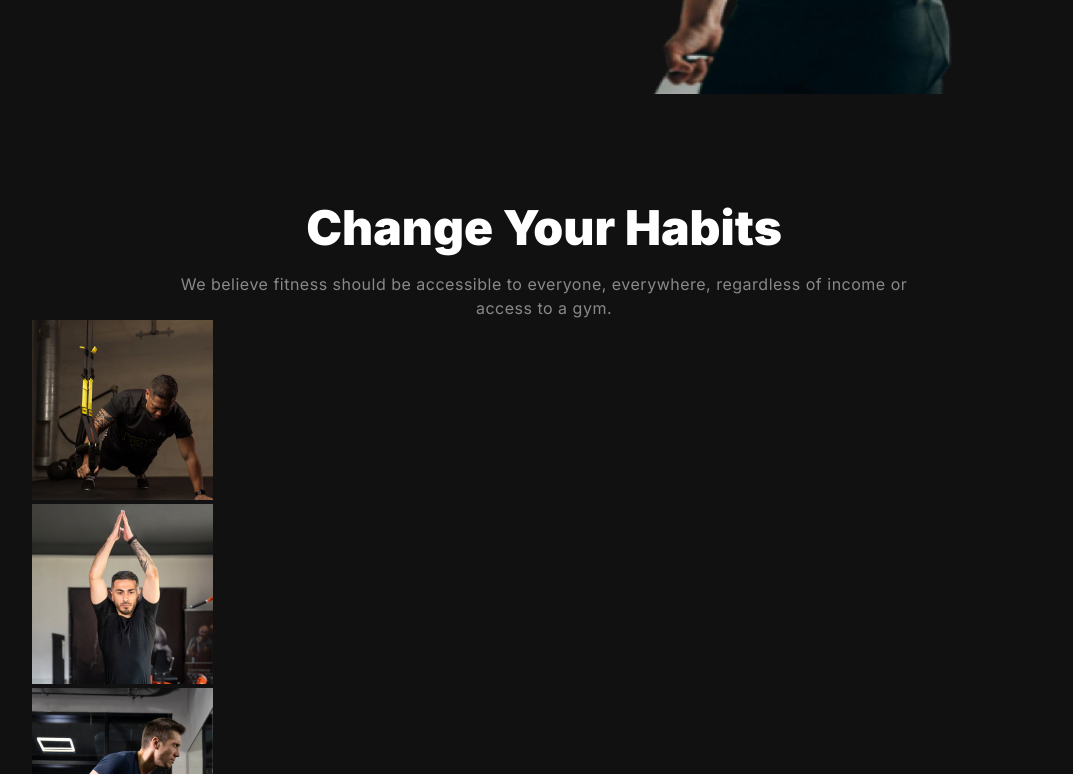
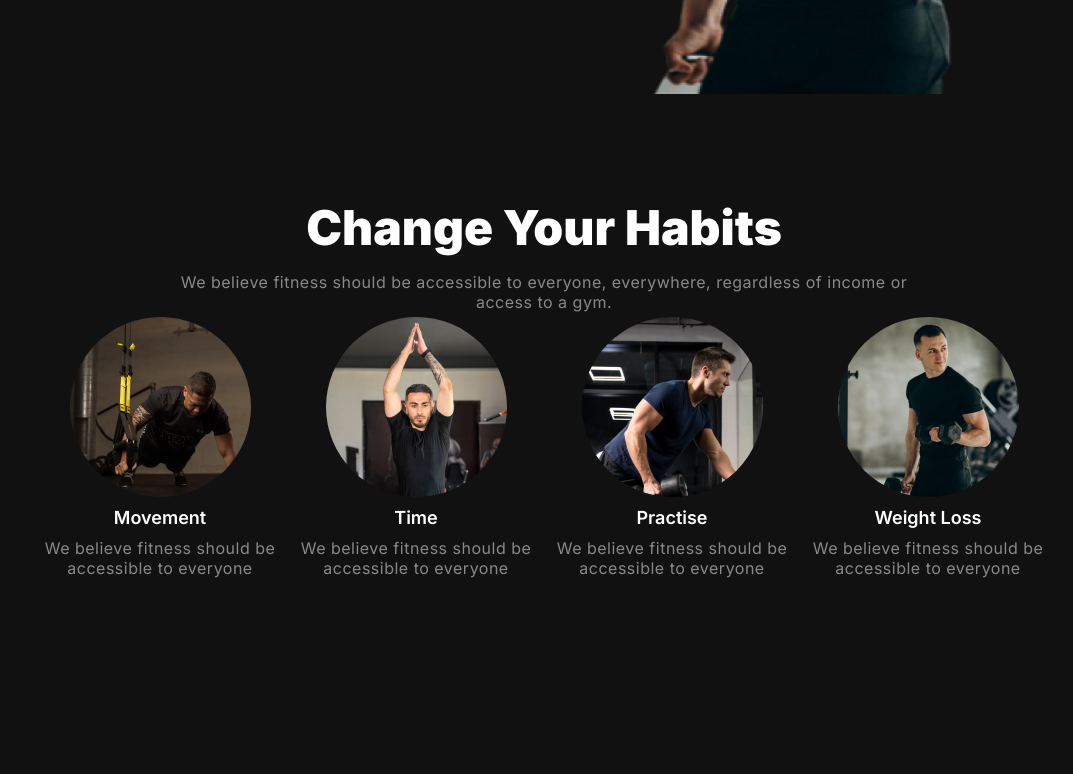
Before and after one commit to Anamul757/Second-challenge-repo, a plain HTML site: page index.html in a window 1280 px wide. Shown: the part 587-1361 px from the top of the page, without its empty margins (96-1169 px from the left). After the commit the page ends 1165 px from the top, so only its background shows below. Drawn offline with Linux system fonts and the light colour scheme.

Commit message:
added habit section

```diff
--- a/index.html
+++ b/index.html
@@ -72,24 +72,24 @@
             </div>
             <div class="habit-template">
                 <div class="template">
-                    <img src="./images/image 3.png" alt="">
-                    <p></p>
-                    <p></p>
+                    <img class="template-img" src="./images/image 3.png" alt="">
+                    <p class="template-heading">Movement</p>
+                    <p class="des-para temp-para">We believe fitness should be accessible to everyone</p>
                 </div>
                 <div class="template">
-                    <img src="./images/image 2.png" alt="">
-                    <p></p>
-                    <p></p>
+                    <img class="template-img" src="./images/image 2.png" alt="">
+                    <p class="template-heading">Time</p>
+                    <p class="des-para temp-para">We believe fitness should be accessible to everyone</p>
                 </div>
                 <div class="template">
-                    <img src="./images/image 4.png" alt="">
-                    <p></p>
-                    <p></p>
+                    <img class="template-img" src="./images/image 4.png" alt="">
+                    <p class="template-heading">Practise</p>
+                    <p class="des-para temp-para">We believe fitness should be accessible to everyone</p>
                 </div>
                 <div class="template">
-                    <img src="./images/image 5.png" alt="">
-                    <p></p>
-                    <p></p>
+                    <img class="template-img" src="./images/image 5.png" alt="">
+                    <p class="template-heading">Weight Loss</p>
+                    <p class="des-para temp-para">We believe fitness should be accessible to everyone</p>
                 </div>
             </div>
         </section>
--- a/styels/responsive.css
+++ b/styels/responsive.css
@@ -1,20 +1,31 @@
 @media screen and (max-width:576px) {
-    .bar-icon{
+    .bar-icon {
         display: block;
         margin-top: 7px;
         color: white;
     }
-    nav ul{
+
+    nav ul {
         display: none;
     }
-    nav{
+
+    nav {
         margin: 0px;
     }
-    .description{
+
+    .description {
         flex-direction: column;
     }
+
     .des-section,
-.des-sectionTwo {
-    width: 100%;
+    .des-sectionTwo {
+        width: 100%;
+    }
+    .habit-template{
+        grid-template-columns: repeat(1, 1fr);
+    }
+    .template{
+        width: 80%;
+        margin: 10px auto;
+    }
 }
-}
--- a/styels/style.css
+++ b/styels/style.css
@@ -27,7 +27,7 @@ body {
     font-family: Inter;
     font-size: 1rem;
     font-weight: 400;
-    line-height: 24px;
+    /* line-height: 24px; */
     letter-spacing: 0.5px;
 }
 
@@ -188,7 +188,7 @@ main {
 }
 
 .habit-des {
-    text-align:center;
+    text-align: center;
     margin-top: 100px;
 }
 
@@ -200,3 +200,30 @@ main {
     margin-bottom: 15px;
 
 }
+.habit-template{
+    display: grid;
+    grid-template-columns: repeat(4, 1fr);
+}
+
+.template-img {
+    border: none;
+    border-radius: 50%;
+}
+
+.template-heading {
+    font-family: Inter;
+    Font-weight: 600;
+    Font-size: 1.125rem;
+    color: rgb(255, 255, 255);
+}
+.template{
+    display: flex;
+    flex-direction: column;
+    justify-content: center;
+    align-items: center;
+    gap: 10px;
+    margin-top: 5px;
+}
+.temp-para{
+    text-align: center;
+}
```
